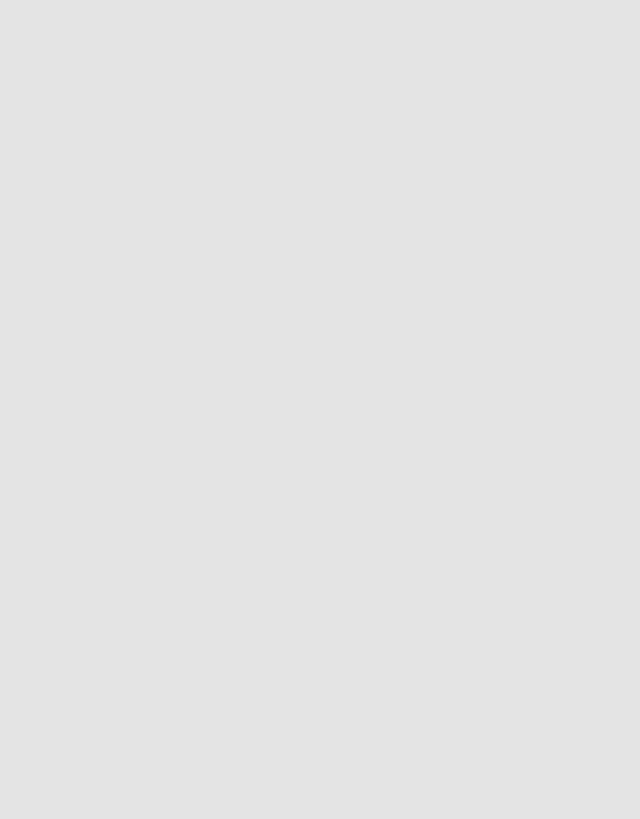
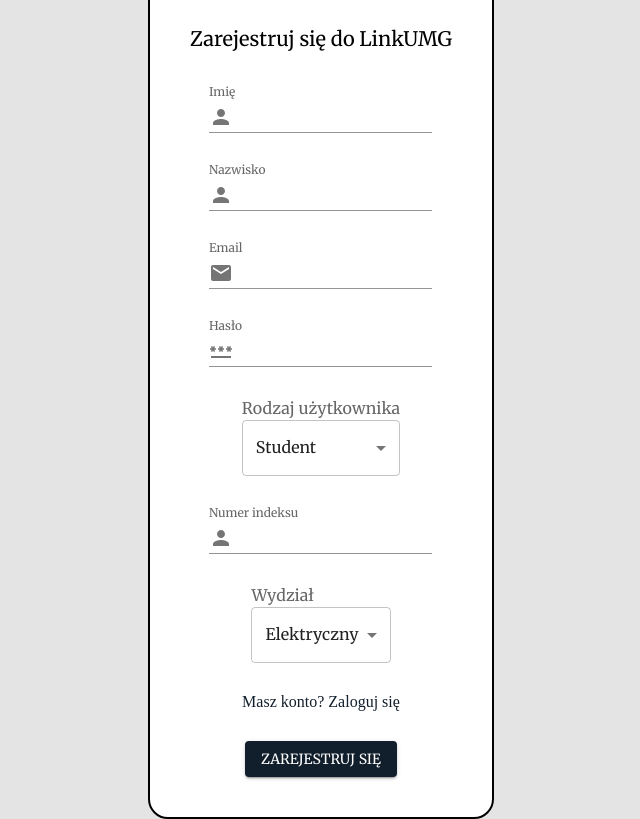
Before and after one commit to KKlejbor/linkumg-client, a React (Create React App) app: page /register in a window 1280 px wide. Before the commit this address had no page. Shown: the whole page, without its empty margins (319-959 px from the left). Built offline with nearby package versions, Linux system fonts and the light colour scheme.

Commit message:
create frame of register

```diff
--- a/package.json
+++ b/package.json
@@ -5,6 +5,7 @@
   "dependencies": {
     "@emotion/react": "^11.9.0",
     "@emotion/styled": "^11.8.1",
+    "@mui/icons-material": "^5.8.2",
     "@mui/material": "^5.8.2",
     "@mui/styled-engine-sc": "^5.8.0",
     "@mui/system": "^5.8.2",
--- a/src/App.tsx
+++ b/src/App.tsx
@@ -1,12 +1,14 @@
 import React from 'react';
 import { Navigate, Route, Routes } from 'react-router-dom';
 import Login from 'components/pages/Login';
+import Register from 'components/pages/Register';
 
 function App() {
   return (
     <Routes>
       <Route path="/" element={<Navigate to="/login" replace />} />
       <Route path="/login" element={<Login />} />
+      <Route path="/register" element={<Register />} />
     </Routes>
   );
 }
--- /dev/null
+++ b/src/components/atoms/ColorButton.ts
@@ -0,0 +1,8 @@
+import { darkBlueColor, whiteColor } from 'assets/constants';
+import { styled } from '@mui/material/styles';
+import { Button, ButtonProps } from '@mui/material';
+
+export const ColorButton = styled(Button)<ButtonProps>(() => ({
+  color: whiteColor,
+  backgroundColor: darkBlueColor,
+}));
--- /dev/null
+++ b/src/components/atoms/LinkStyled.ts
@@ -0,0 +1,8 @@
+import { Link } from 'react-router-dom';
+import { darkBlueColor } from 'assets/constants';
+import { styled } from '@mui/material/styles';
+
+export const LinkStyled = styled(Link)(() => ({
+  textDecoration: 'none',
+  color: darkBlueColor,
+}));
--- a/src/components/atoms/PasswordInput.tsx
+++ b/src/components/atoms/PasswordInput.tsx
@@ -2,7 +2,7 @@ import React from 'react';
 import { TextField, InputAdornment } from '@mui/material';
 import PasswordIcon from '@mui/icons-material/Password';
 
-function TextInput() {
+function PasswordInput() {
   return (
     <TextField
       id="password"
@@ -20,4 +20,4 @@ function TextInput() {
   );
 }
 
-export default TextInput;
+export default PasswordInput;
--- /dev/null
+++ b/src/components/atoms/Select.tsx
@@ -0,0 +1,30 @@
+import React from 'react';
+import { InputLabel, MenuItem } from '@mui/material';
+import Select, { SelectChangeEvent } from '@mui/material/Select';
+
+interface SelectTypes {
+  id: string;
+  label: string;
+  value: string;
+  onChange: (event: SelectChangeEvent) => void;
+  options: { value: string; label: string }[];
+}
+
+function SelectAtom(params: SelectTypes) {
+  const { id, label, value, onChange, options } = params;
+
+  return (
+    <div style={{ display: 'flex', flexDirection: 'column', justifyContent: 'flex' }}>
+      <InputLabel id={id}>{label}</InputLabel>
+      <Select labelId={id} id={id} label={label} value={value} onChange={onChange}>
+        {options.map((option) => (
+          <MenuItem key={option.value} value={option.value}>
+            {option.label}
+          </MenuItem>
+        ))}
+      </Select>
+    </div>
+  );
+}
+
+export default SelectAtom;
--- a/src/components/pages/Login.tsx
+++ b/src/components/pages/Login.tsx
@@ -1,24 +1,12 @@
 import * as React from 'react';
-import { Box, Typography } from '@mui/material';
-import Button, { ButtonProps } from '@mui/material/Button';
-import { styled } from '@mui/material/styles';
+import { Typography } from '@mui/material';
 import EmailIcon from '@mui/icons-material/Email';
-import { darkBlueColor, whiteColor } from 'assets/constants';
-import { Link } from 'react-router-dom';
 import TextInput from 'components/atoms/TextInput';
 import PasswordInput from 'components/atoms/PasswordInput';
 import FullScreenContainer from 'components/atoms/FullScreenContainer';
 import FormsContainer from 'components/atoms/FormsContainer';
-
-const ColorButton = styled(Button)<ButtonProps>(() => ({
-  color: whiteColor,
-  backgroundColor: darkBlueColor,
-}));
-
-const LinkStyled = styled(Link)(() => ({
-  textDecoration: 'none',
-  color: darkBlueColor,
-}));
+import { ColorButton } from 'components/atoms/ColorButton';
+import { LinkStyled } from 'components/atoms/LinkStyled';
 
 function Login() {
   return (
--- a/src/components/pages/Register.tsx
+++ b/src/components/pages/Register.tsx
@@ -0,0 +1,80 @@
+import React, { useState } from 'react';
+import FormsContainer from 'components/atoms/FormsContainer';
+import FullScreenContainer from 'components/atoms/FullScreenContainer';
+import TextInput from 'components/atoms/TextInput';
+import PersonIcon from '@mui/icons-material/Person';
+import EmailIcon from '@mui/icons-material/Email';
+import PasswordInput from 'components/atoms/PasswordInput';
+import { SelectChangeEvent } from '@mui/material/Select';
+import SelectAtom from 'components/atoms/Select';
+import { Typography } from '@mui/material';
+import ApartmentIcon from '@mui/icons-material/Apartment';
+import { LinkStyled } from 'components/atoms/LinkStyled';
+import { ColorButton } from 'components/atoms/ColorButton';
+
+function Register() {
+  const [kind, setKind] = useState<string>('student');
+  const [collegeSector, setCollegeSector] = useState<string>('electric');
+
+  const handleKindAccount = (event: SelectChangeEvent) => {
+    const { value } = event.target;
+    setKind(value);
+  };
+
+  const handleCollegeSector = (event: SelectChangeEvent) => {
+    const { value } = event.target;
+    setCollegeSector(value);
+  };
+
+  const optionsUser = [
+    { value: 'student', label: 'Student' },
+    { value: 'employer', label: 'Firma' },
+  ];
+
+  const optionsCollegeSector = [
+    { value: 'electric', label: 'Elektryczny' },
+    { value: 'mechanic', label: 'Mechaniczny' },
+    { value: 'navigation', label: 'Nawigacyjny' },
+    { value: 'management', label: 'Zarządzania i Nauk o Jakości' },
+  ];
+
+  return (
+    <FullScreenContainer>
+      <FormsContainer>
+        <Typography variant="h6">Zarejestruj się do LinkUMG</Typography>
+        <TextInput id="name" label="Imię" Icon={PersonIcon} />
+        <TextInput id="lastname" label="Nazwisko" Icon={PersonIcon} />
+        <TextInput id="email" label="Email" Icon={EmailIcon} />
+        <PasswordInput />
+        <SelectAtom
+          id="role"
+          label="Rodzaj użytkownika"
+          value={kind}
+          onChange={handleKindAccount}
+          options={optionsUser}
+        />
+        {kind === 'student' ? (
+          <>
+            <TextInput id="index" label="Numer indeksu" Icon={PersonIcon} />
+            <SelectAtom
+              id="college-sector"
+              label="Wydział"
+              value={collegeSector}
+              onChange={handleCollegeSector}
+              options={optionsCollegeSector}
+            />
+          </>
+        ) : (
+          <>
+            <TextInput id="company-name" label="Nazwa firmy" Icon={ApartmentIcon} />
+            <TextInput id="NIP" label="Numer NIP" Icon={ApartmentIcon} />
+          </>
+        )}
+        <LinkStyled to="/login">Masz konto? Zaloguj się</LinkStyled>
+        <ColorButton variant="contained">Zarejestruj się</ColorButton>
+      </FormsContainer>
+    </FullScreenContainer>
+  );
+}
+
+export default Register;
```
Also changed, not shown: 1 other file (tests, documents, lock files or other folders).
